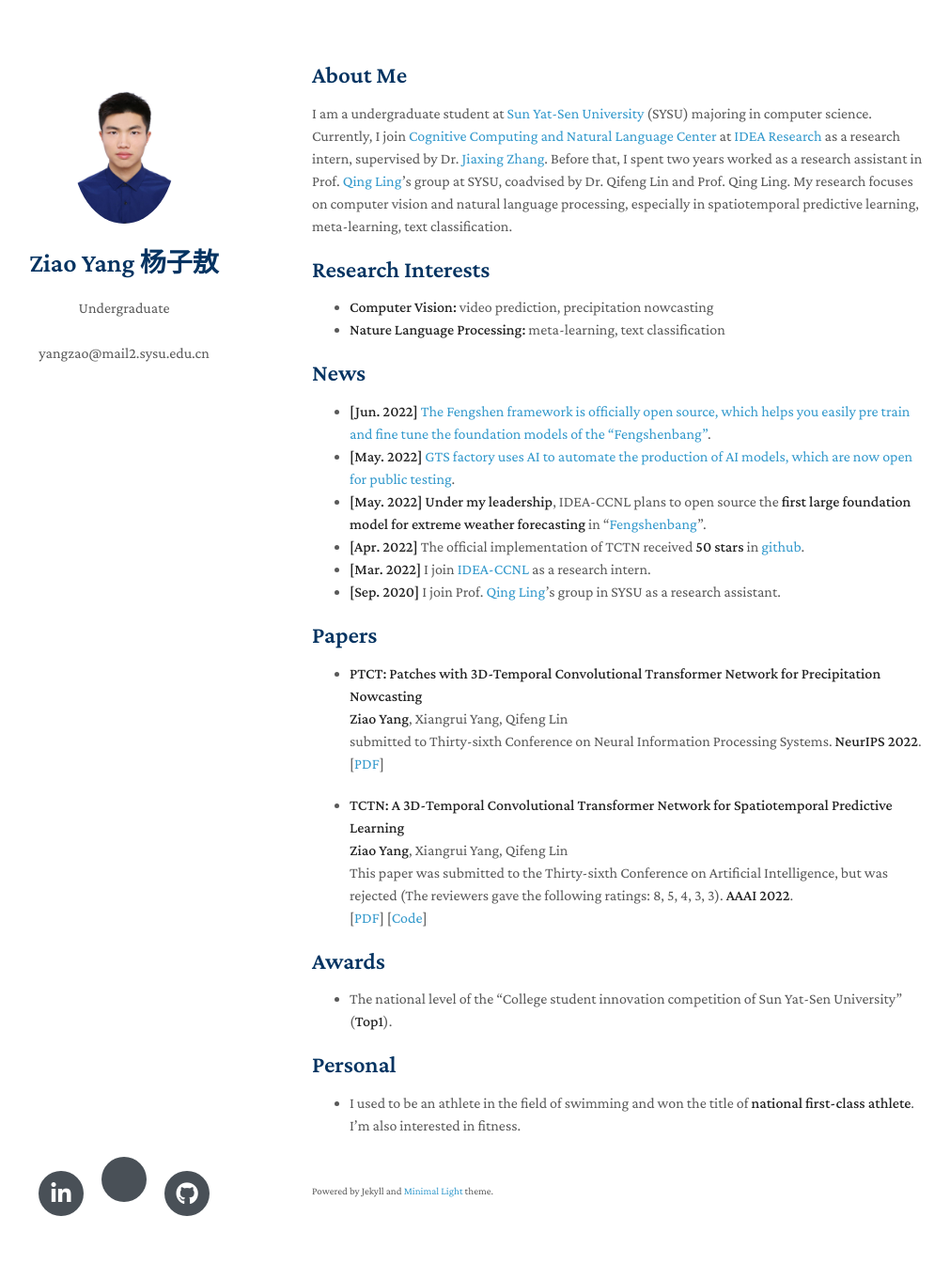
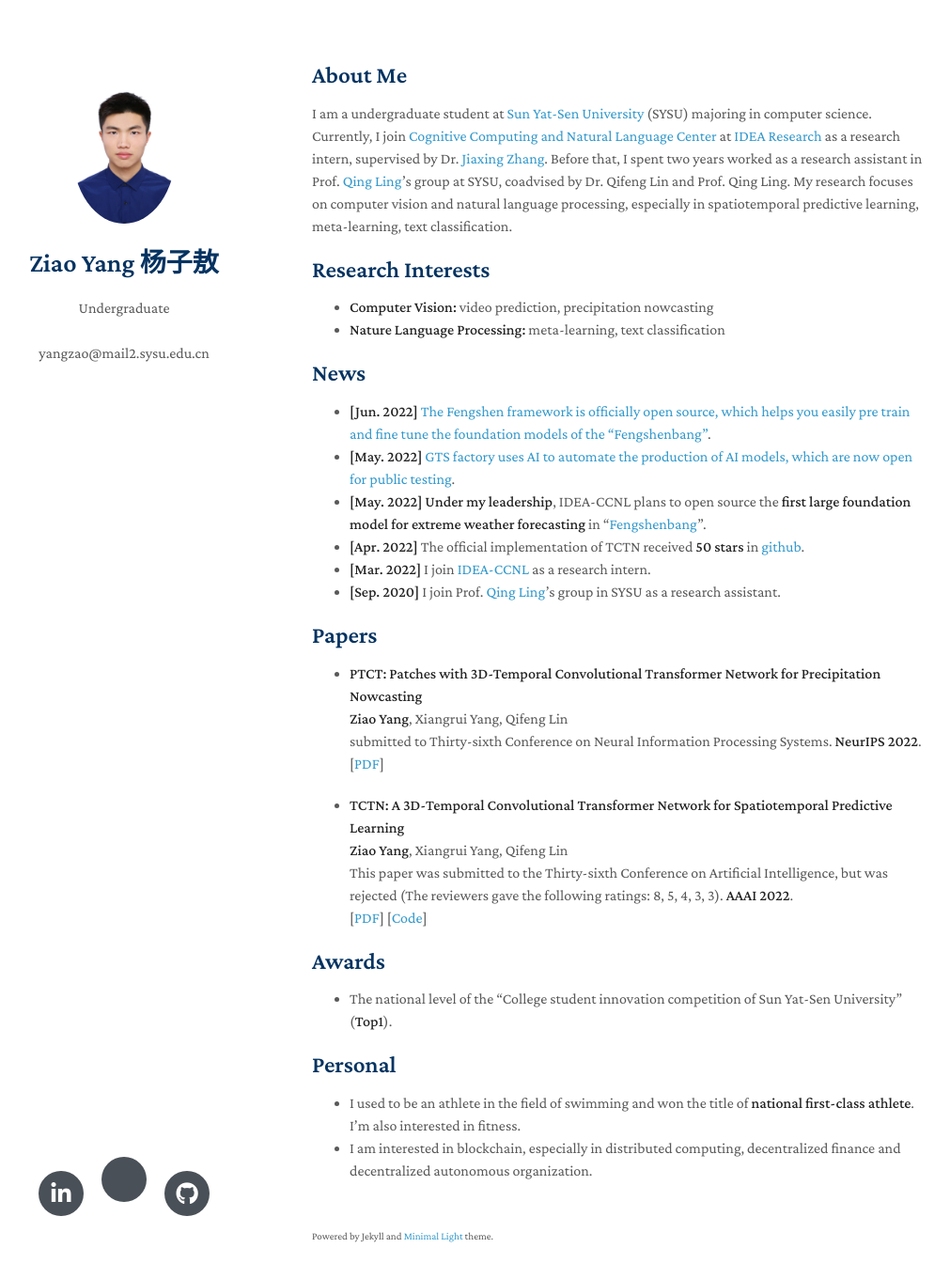
Before and after one commit to yangziao56/homepage, a Jekyll site: the page built from index.md, in a window 1280 px wide and 1396 px high. Shown: the top 1361 px of the window at 94% size, without its empty margins (138-1149 px from the left). Built offline with Jekyll 4.4.1, drawn with Linux system fonts in a browser that asks for light colours; nearby versions of some CDN libraries; a style sheet for code colours, icons or effects is not loaded; our own code applies the rules of GitHub Pages for plain Markdown files.

Commit message:
Update index.md
Signed-off-by: Ziao Yang <70676524+yangziao56@users.noreply.github.com>

```diff
--- a/index.md
+++ b/index.md
@@ -47,3 +47,4 @@ My research focuses on computer vision and natural language processing, especial
 
 ## Personal
 - I used to be an athlete in the field of swimming and won the title of **national first-class athlete**. I'm also interested in fitness.
+- I am interested in blockchain, especially in distributed computing, decentralized finance and decentralized autonomous organization.
```
